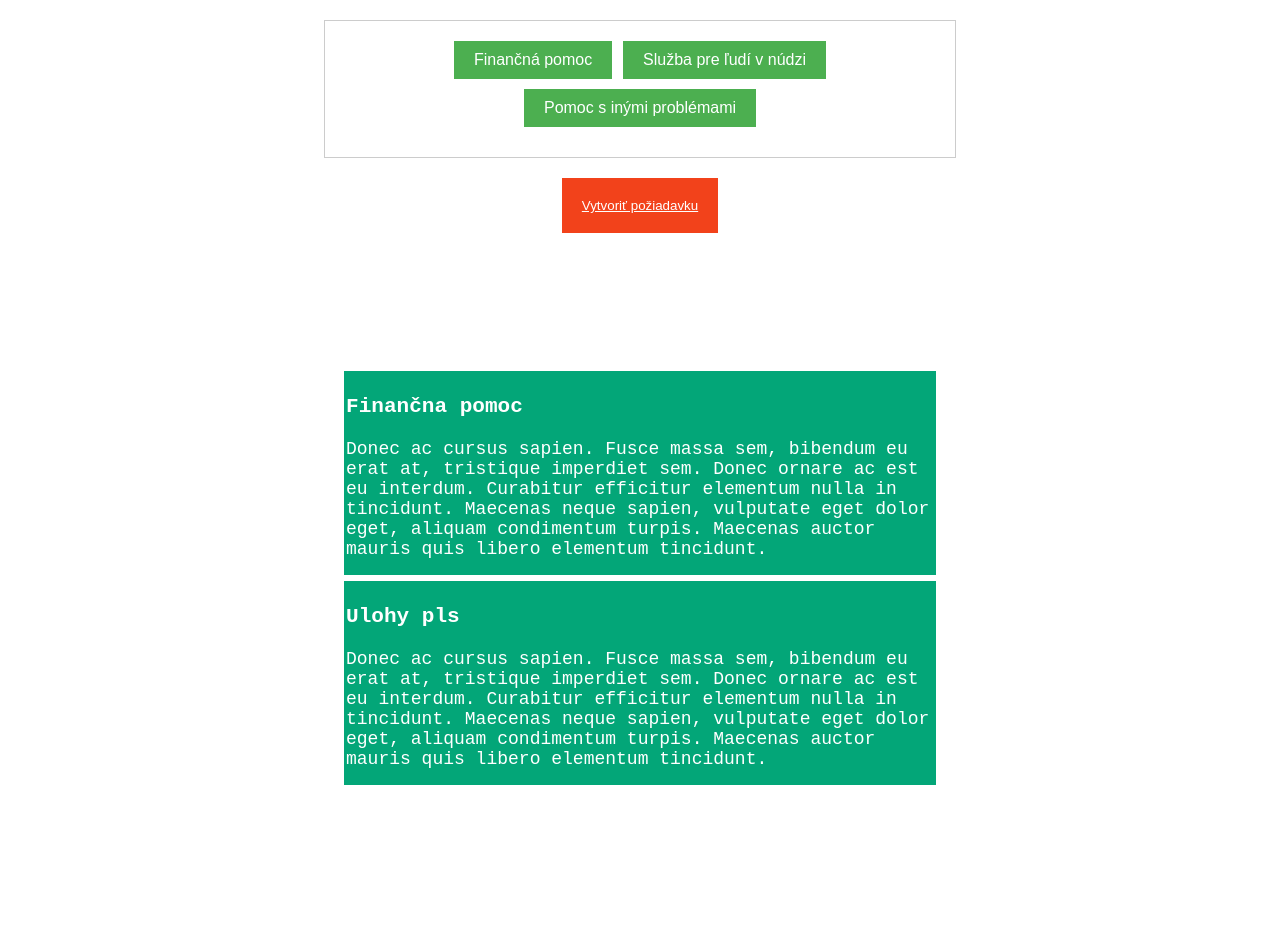
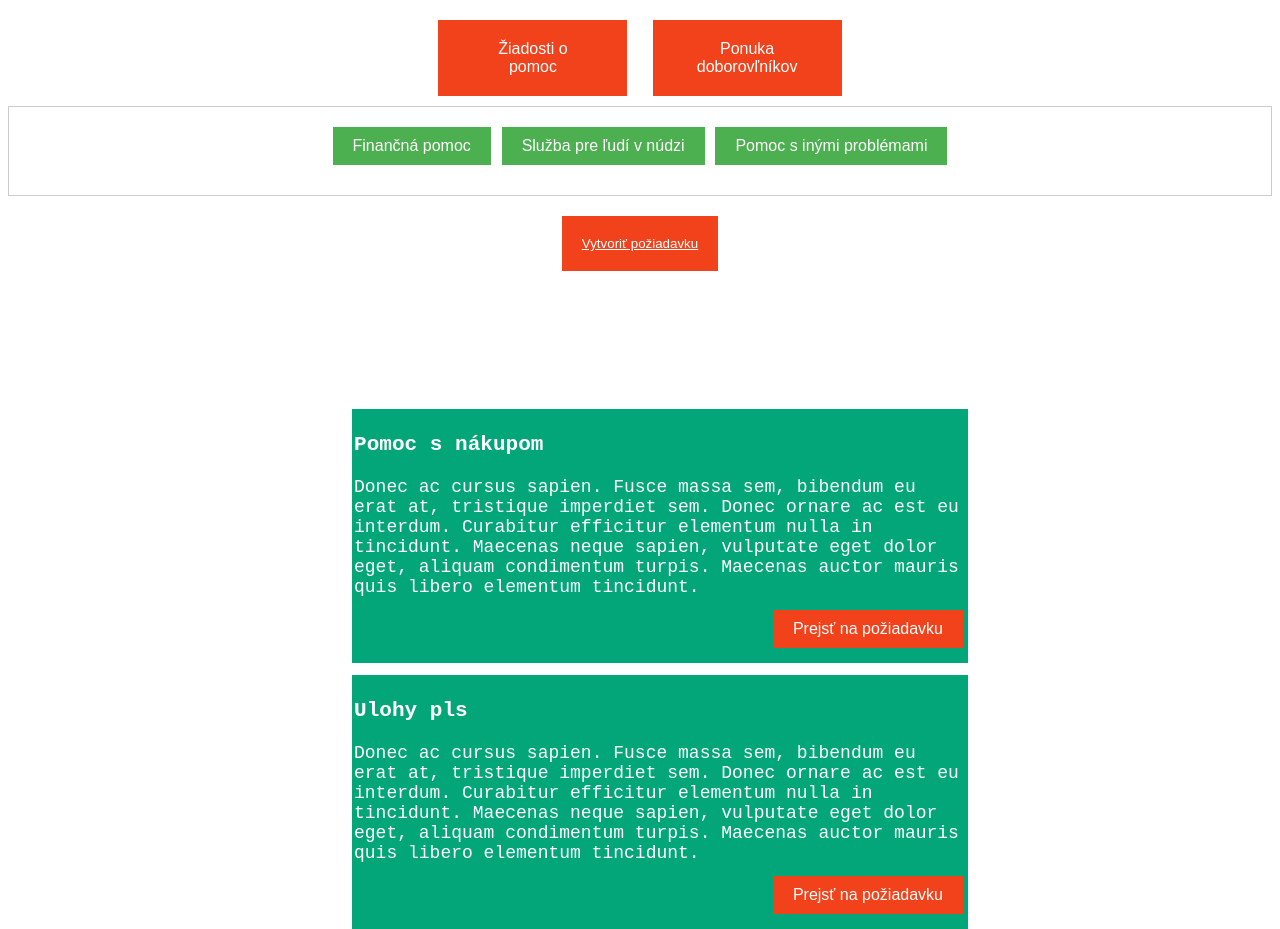
Before and after one commit to SimonVacek/dobrovolnici, a PHP site: page /html/index.html in a window 1280 px wide. Shown: the part 108-1037 px from the top of the page. Before the commit the page ends 893 px from the top, so only its background shows below. Run offline with PHP 8.4, Linux system fonts and the light colour scheme.

Commit message:
Dorobenie fialovej vetvy, prepojenia medzi strankami a 'last-minute' upravy

```diff
--- a/JSON/posts.json
+++ b/JSON/posts.json
@@ -1,7 +1,7 @@
 {
     "posts": [
         {
-            "title": "Finančna pomoc",
+            "title": "Pomoc s nákupom",
             "description": "Donec ac cursus sapien. Fusce massa sem, bibendum eu erat at, tristique imperdiet sem. Donec ornare ac est eu interdum. Curabitur efficitur elementum nulla in tincidunt. Maecenas neque sapien, vulputate eget dolor eget, aliquam condimentum turpis. Maecenas auctor mauris quis libero elementum tincidunt.",
             "id" : 1
         },
--- a/css/style.css
+++ b/css/style.css
@@ -43,7 +43,7 @@ a {
 }
 
 #bigBorder {
-    width: 50%;
+    /*width: 50%;*/
     /*height: 100px;*/
     background-color: white;
     padding-top: 20px;
@@ -54,16 +54,39 @@ a {
     height: 100%;
 }
 
+#ponuka {
+    display: flex;
+    justify-content:center;
+}
+#ponuka button {
+    background-color: #F2421B;
+    margin-left: 1%;
+    margin-right: 1%;
+    color: white;
+    padding: 20px 40px;
+    font-size: 16px;
+    border: none;
+    cursor: pointer;
+    margin-bottom: 10px;
+    width:5cm;
+}
+
+#poziadavky, #dobrovolnici {
+    display: flex;
+    flex-wrap: wrap;
+    flex-direction: column;
+    align-content: center;
+}
+
 #poziadavky li {
     top: 100px;
-    /*width: 300px;*/
-    height: 200px;
+    width: 50%;
+    height: 250px;
     background-color: #03A678;
     position: relative;
     text-align: left;
     padding: 2px;
     color: white;
-    left:50%;
     margin-bottom:1% ;
 }
 
@@ -99,14 +156,14 @@ a {
     border: 1px solid #ccc;
     padding: 20px;
     text-align: center;
-    left: 50%;
+    /*left: 50%;*/
 }
 
 .div-for-creation {
     position: relative;
     padding: 20px;
     text-align: center;
-    left: 50%;
+    /*left: 50%;*/
 }
 
 .creation {
--- a/html/index.html
+++ b/html/index.html
@@ -36,6 +36,12 @@
         </header>
 
         <div id = "bigBorder">
+
+          <div id="ponuka">
+            <button id="ziadostiOPomocID">Žiadosti o pomoc</button>
+            <button id="ponukaDobrovolnikovID">Ponuka doborovľníkov</button>
+          </div>
+
           <div class="specific-div">
             <button class="category-button">Finančná pomoc</button>
             <button class="category-button">Služba pre ľudí v núdzi</button>
@@ -50,6 +56,7 @@
             <ul id="poziadavky">
             </ul>
           </div>
+        </div>
       <script src="../js/javascript.js"></script>
     </body>
 </html>
--- a/html/tvorbaPoziadavky.html
+++ b/html/tvorbaPoziadavky.html
@@ -19,11 +19,6 @@
         <input type="submit" id="createRequest" value="Vytvoriť požiadavku">
         <br><br>
         <a href="index.html">Vrátiť sa späť</a>
-        <br><br><br><br>
-        Dočasné uložisko<br>
-        <ul id="poziadavky">
-
-        </ul>
         <script src="../js/tvorbaPoziadavky.js"></script>
     </body>
 </html>
--- a/html/verificationOfAccount.html
+++ b/html/verificationOfAccount.html
@@ -15,6 +15,6 @@
         <br><br><a href="index.html">Vrátiť sa na domovskú stránku</a>
         <br><a href="profil.html">Vrátiť sa na profil</a>
 
-        <script src="../js/javascript.js"></script>
+        <script src="../js/verificationOfAccount.js"></script>
     </body>
 </html>
--- a/html/ziadostioPomoc.html
+++ b/html/ziadostioPomoc.html
@@ -32,9 +32,7 @@
             <ul id="usersPosts">
             </ul>
         </div>
-        <div id = box20>
-            <button> CLICK ME </button>
-        </div>
+        <a href="index.html">Vrátiť sa späť</a>
         <script src="../js/ziadostiPomoc.js"></script>
     </body>
 </html>
--- a/js/javascript.js
+++ b/js/javascript.js
@@ -15,11 +15,18 @@ fetch('../json/posts.json')
             let liE = document.createElement('li'); //LiElement
             liE.id = post.id;
             liE.innerHTML = `<h3>${post.title}</h3><p>${post.description}</p>`
+            let button = document.createElement('button');
+            button.textContent = "Prejsť na požiadavku";
 
+            liE.appendChild(button)
+            userPosts.append(liE);
+            button.onclick = function() {
+                console.log(`button click ${post.title}`);
+                window.location.href = `../html/prijatiePoziadavky.html?postId=${post.id}`;
+            };
             //console.log(liE);
-            userPosts.append(liE);
+            //userPosts.append(liE);
         });
-        console.log();
     })
     .catch(errorData => {
         // iba ak je nemožné spraviť request - DNS, network, ...
@@ -50,3 +57,10 @@ fetch('../json/profil.json')
     .catch(errorData => {
         console.error('Rejected: ', errorData);
     })
+
+document.querySelector('#ziadostiOPomocID').onclick = function () {
+    location.href = "ziadostiOPomoc.html"
+};
+document.querySelector('#ponukaDobrovolnikovID').onclick = function () {
+    location.href = "ponukaDobrovolnikov.html"
+};
```
Also changed, not shown: other parts of css/style.css (+34 -0 lines), JSON/users.json (added, +16 -0 lines), html/ponukaDobrovolnikov.html (+9 -1 lines), js/ponukaDobrovolnikov.js (added, +49 -0 lines), js/tvorbaPoziadavky.js (+9 -2 lines), js/verificationOfAccount.js (added, +14 -0 lines). Lines whose indentation alone changed are shown as unchanged.
